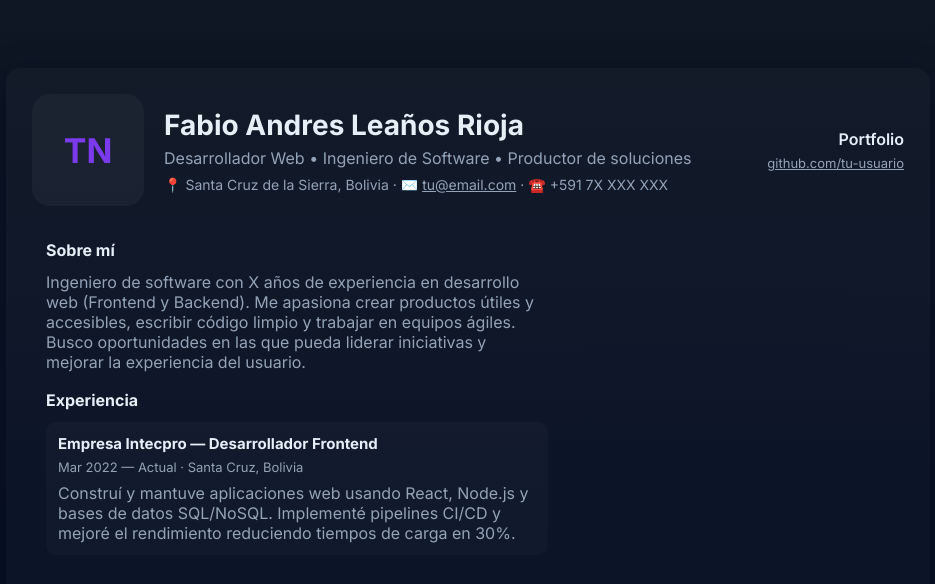
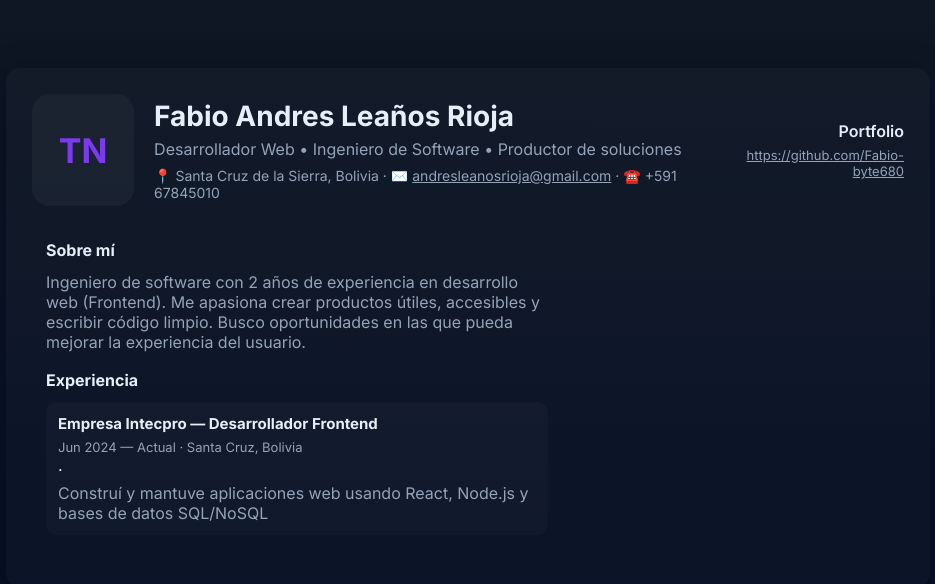
Before and after one commit to Fabio-byte680/Fabio-byte680.github.io, a plain HTML site: page index.html in a window 1280 px wide. Shown: the whole page, without its empty margins (172-1107 px from the left). Drawn offline with Linux system fonts and the light colour scheme.

Commit message:
Update index.html

```diff
--- a/index.html
+++ b/index.html
@@ -67,11 +67,11 @@ header{flex-direction:row}
 <div>
 <h1>Fabio Andres Leaños Rioja</h1>
 <div class="role">Desarrollador Web • Ingeniero de Software • Productor de soluciones</div>
-<div class="contact" style="margin-top:8px">📍 Santa Cruz de la Sierra, Bolivia · ✉️ <a href="mailto:tu@email.com" style="color:inherit; text-decoration:underline;">tu@email.com</a> · ☎️ +591 7X XXX XXX</div>
+<div class="contact" style="margin-top:8px">📍 Santa Cruz de la Sierra, Bolivia · ✉️ <a href="mailto:tu@email.com" style="color:inherit; text-decoration:underline;">andresleanosrioja@gmail.com</a> · ☎️ +591 67845010</div>
 </div>
 <div class="top-right">
 <div style="font-weight:600">Portfolio</div>
-<div style="color:var(--muted); font-size:13px;margin-top:6px"><a href="#" style="color:inherit; text-decoration:underline">github.com/tu-usuario</a></div>
+<div style="color:var(--muted); font-size:13px;margin-top:6px"><a href="#" style="color:inherit; text-decoration:underline">https://github.com/Fabio-byte680</a></div>
 </div>
 </header>
 
@@ -79,11 +79,11 @@ header{flex-direction:row}
 <main>
 <section class="section about">
 <h2>Sobre mí</h2>
-<p>Ingeniero de software con X años de experiencia en desarrollo web (Frontend y Backend). Me apasiona crear productos útiles y accesibles, escribir código limpio y trabajar en equipos ágiles. Busco oportunidades en las que pueda liderar iniciativas y mejorar la experiencia del usuario.</p>
+<p>Ingeniero de software con 2 años de experiencia en desarrollo web (Frontend). Me apasiona crear productos útiles, accesibles y escribir código limpio. Busco oportunidades en las que pueda mejorar la experiencia del usuario.</p>
 
 
 <h2 style="margin-top:18px">Experiencia</h2>
 <article class="item">
 <h3>Empresa Intecpro — Desarrollador Frontend</h3>
-<div class="meta">Mar 2022 — Actual · Santa Cruz, Bolivia</div>
-<p style="color:var(--muted); margin-top:8px;">Construí y mantuve aplicaciones web usando React, Node.js y bases de datos SQL/NoSQL. Implementé pipelines CI/CD y mejoré el rendimiento reduciendo tiempos de carga en 30%.</p>
+<div class="meta">Jun 2024 — Actual · Santa Cruz, Bolivia</div>.
+<p style="color:var(--muted); margin-top:8px;">Construí y mantuve aplicaciones web usando React, Node.js y bases de datos SQL/NoSQL</p>
```
